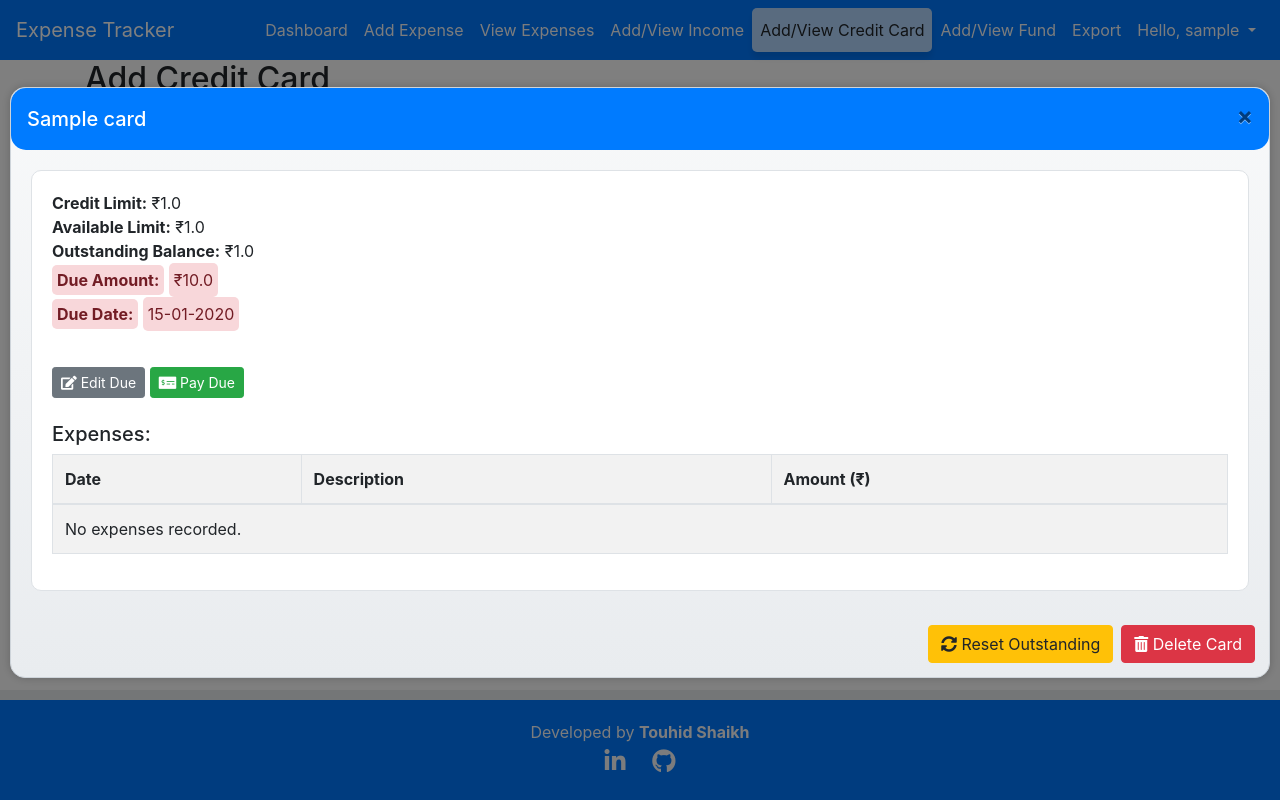
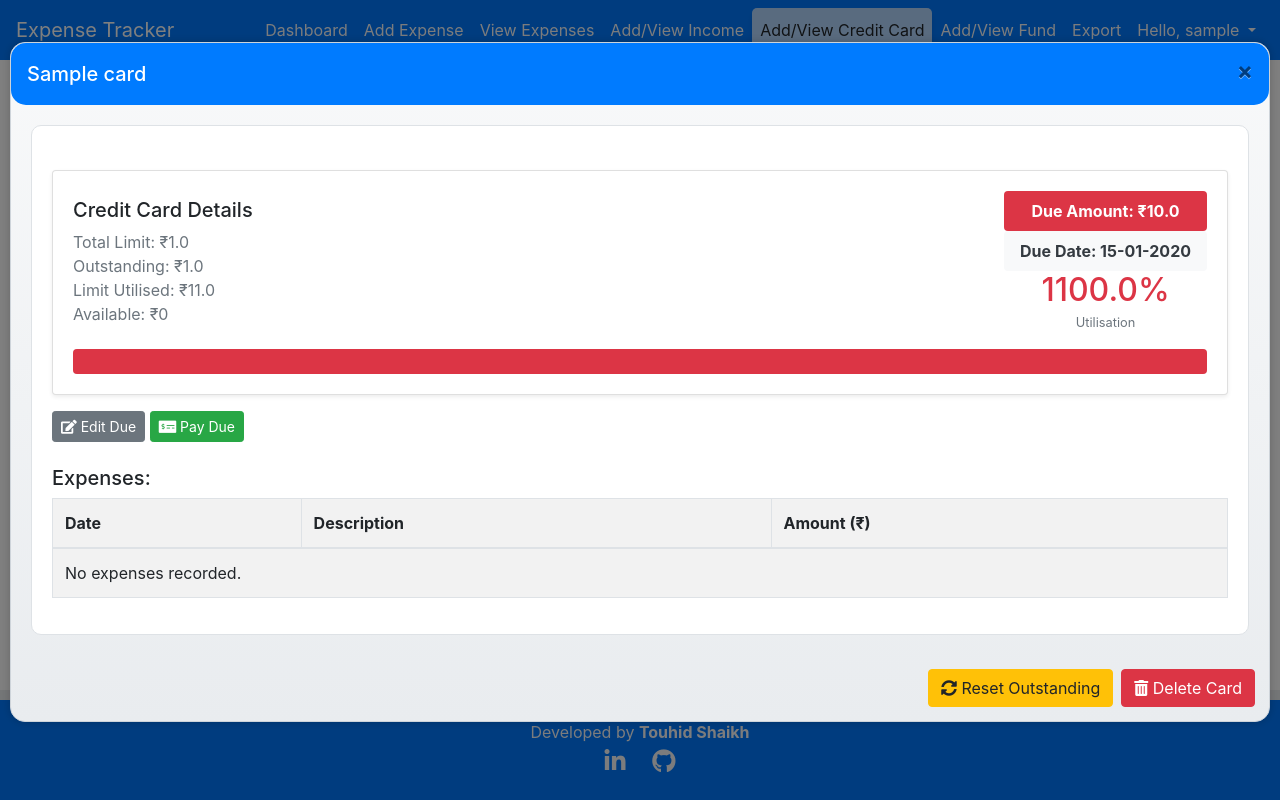
Before and after one commit to tauhidalam/expense-tracker-in1, a Flask app: page /add_credit_card in a window 1280 px wide, after a click that opens the changed part. Run offline with Flask 3, Linux system fonts and the light colour scheme; a user stored in the database is signed in; tables that the repository leaves empty hold one stand-in row (values such as "Sample post"); some libraries are stand-ins or nearby versions.

Commit message:
Added credit utilisation in view credit card model

```diff
--- a/templates/add_credit_card.html
+++ b/templates/add_credit_card.html
@@ -61,26 +61,65 @@
             </div>
             <div class="modal-body">
                 <div class="card-details">
-                    <p><strong>Credit Limit:</strong> ₹{{ card.credit_limit }}</p>
-                    <p><strong>Available Limit:</strong> ₹{{ card.available_limit }}</p>
-                    <p><strong>Outstanding Balance:</strong> ₹{{ card.outstanding }}</p>
 
-                    <!-- Due Amount and Due Date Display -->
-                    <div class="due-info">
-                        <p><strong class="due-label">Due Amount:</strong> <span class="due-value">₹{{ card.due_amount or 'N/A' }}</span></p>
-                        <p><strong class="due-label">Due Date:</strong> <span class="due-value">{{ card.due_date.strftime('%d-%m-%Y') if card.due_date else 'N/A' }}</span></p>
+                    <!-- Credit Limit Utilization Section -->
+                    <div class="card mt-4 shadow-sm">
+                        <div class="card-body">
+                            <div class="d-flex justify-content-between align-items-center">
+                                <!-- Left Section -->
+                                <div>
+                                    <h5 class="card-title mb-2">Credit Card Details</h5>
+                                    {% set utilized = (card.due_amount or 0) + card.outstanding %}
+                                    {% set utilization = (utilized / card.credit_limit * 100) if card.credit_limit > 0 else 0 %}
+                                    <p class="text-muted mb-0">
+                                        Total Limit: ₹{{ card.credit_limit }} <br>
+                                        Outstanding: ₹{{ card.outstanding }} <br>
+                                        Limit Utilised: ₹{{ utilized }} <br>
+                                        Available: ₹{{ card.credit_limit - utilized if card.credit_limit > utilized else 0 }}
+                                    </p>
+                                </div>
+                                <!-- Right Section -->
+                                <div class="text-center">
+                                    <!-- Due Amount -->
+                                    <p class="font-weight-bold px-3 py-2 rounded
+                                        {% if card.due_amount and card.due_amount > 0 %} text-white bg-danger
+                                        {% else %} text-dark bg-light {% endif %}">
+                                        Due Amount: ₹{{ card.due_amount or 'N/A' }}
+                                    </p>
+                                    <!-- Due Date -->
+                                    <p class="font-weight-bold text-dark bg-light px-3 py-2 rounded">
+                                        Due Date: {{ card.due_date.strftime('%d-%m-%Y') if card.due_date else 'N/A' }}
+                                    </p>
+                                    <!-- Utilization Percentage -->
+                                    <h2 class="{{ 'text-danger' if utilization > 30 else 'text-success' }} mb-0">
+                                        {{ utilization|round(2) }}%
+                                    </h2>
+                                    <small class="text-muted">Utilisation</small>
+                                </div>
+                            </div>
+                            <div class="progress mt-3" style="height: 25px;">
+                                <div
+                                    class="progress-bar {{ 'bg-danger' if utilization > 30 else 'bg-success' }}"
+                                    role="progressbar"
+                                    style="width: {{ utilization|round(2) }}%;"
+                                    aria-valuenow="{{ utilization|round(2) }}"
+                                    aria-valuemin="0"
+                                    aria-valuemax="100">
+                                </div>
+                            </div>
+                        </div>
                     </div>
 
-                    <!-- Edit Due Button -->
+                    <!-- Buttons for Actions -->
                     <button type="button" class="btn btn-secondary btn-sm mt-3" data-toggle="collapse" data-target="#editDueForm{{ card.id }}" aria-expanded="false" aria-controls="editDueForm{{ card.id }}">
                         <i class="fas fa-edit"></i> Edit Due
                     </button>
-
-                    <!-- Pay Due Button -->
                     <form method="POST" action="{{ url_for('add_credit_card') }}" style="display:inline;" onsubmit="return confirmPayDue();">
                         {{ form.hidden_tag() }}
                         <input type="hidden" name="pay_due" value="{{ card.id }}">
-                        <button type="submit" class="btn btn-success btn-sm mt-3" {% if card.due_amount == 0 %}disabled{% endif %}><i class="fas fa-money-check-alt"></i> Pay Due</button>
+                        <button type="submit" class="btn btn-success btn-sm mt-3" {% if card.due_amount == 0 %}disabled{% endif %}>
+                            <i class="fas fa-money-check-alt"></i> Pay Due
+                        </button>
                     </form>
 
                     <!-- Edit Due Form -->
@@ -100,6 +139,7 @@
                         </form>
                     </div>
 
+                    <!-- Expenses Table -->
                     <h5 class="mt-4">Expenses:</h5>
                     <table class="table table-bordered">
                         <thead>
```
